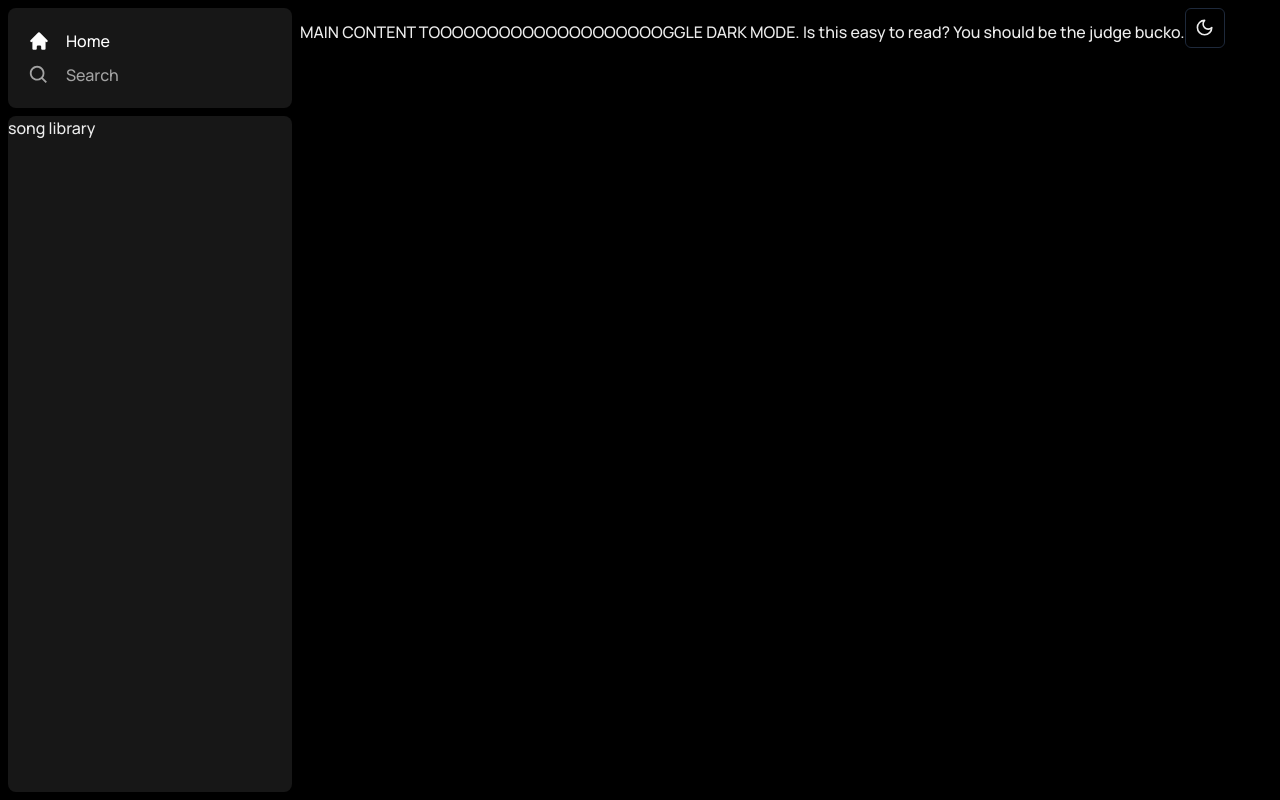
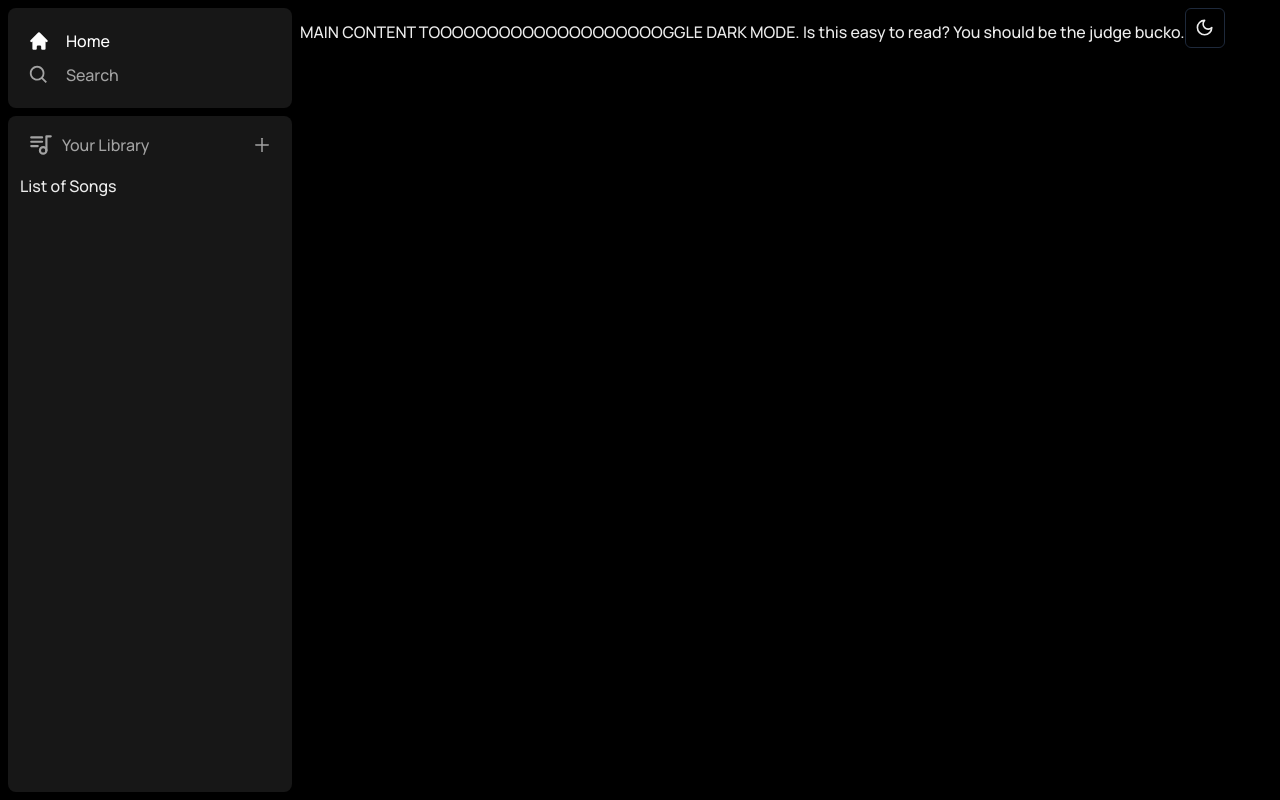
Before and after one commit to tonymichael00/shoozic, a Next.js app: page / in a window 1280 px wide. Built offline with nearby package versions, Linux system fonts and the light colour scheme.

Commit message:
finish library component

```diff
--- /dev/null
+++ b/components/Library.tsx
@@ -0,0 +1,28 @@
+"use client";
+
+import { TbPlaylist } from "react-icons/tb";
+import { AiOutlinePlus } from "react-icons/ai";
+
+const Library = () => {
+  const onClick = () => {
+    // handle upload later
+  };
+  return (
+    <div className="flex flex-col">
+      <div className="flex items-center justify-between px-5 pt-4">
+        <div className="inline-flex items-center gap-x-2">
+          <TbPlaylist className="text-neutral-400" size={26} />
+          <p className="text-md font-medium text-neutral-400">Your Library</p>
+        </div>
+        <AiOutlinePlus
+          className="cursor-pointer text-neutral-400 transition hover:text-white"
+          onClick={onClick}
+          size={20}
+        />
+      </div>
+      <div className="mt-4 flex flex-col gap-y-2 px-3">List of Songs</div>
+    </div>
+  );
+};
+
+export default Library;
--- a/components/Sidebar.tsx
+++ b/components/Sidebar.tsx
@@ -7,6 +7,7 @@
 
 import Box from "./Box";
 import SidebarItem from "./SidebarItem";
+import Library from "./Library";
 
 interface SidebarProps {
   children: React.ReactNode;
@@ -43,7 +44,9 @@
             ))}
           </div>
         </Box>
-        <Box className="h-full overflow-y-auto">song library</Box>
+        <Box className="h-full overflow-y-auto">
+          <Library />
+        </Box>
       </div>
       <main className="h-full flex-1 overflow-y-auto py-2">{children}</main>
     </div>
```
